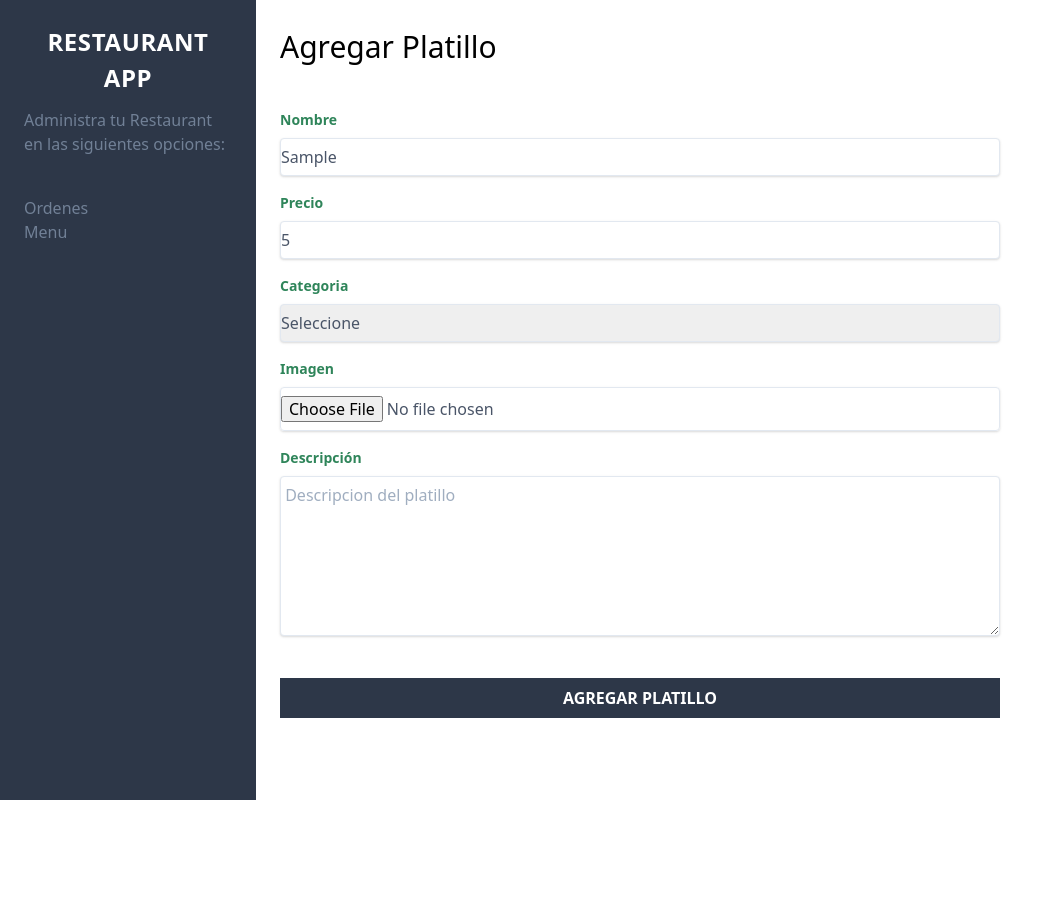
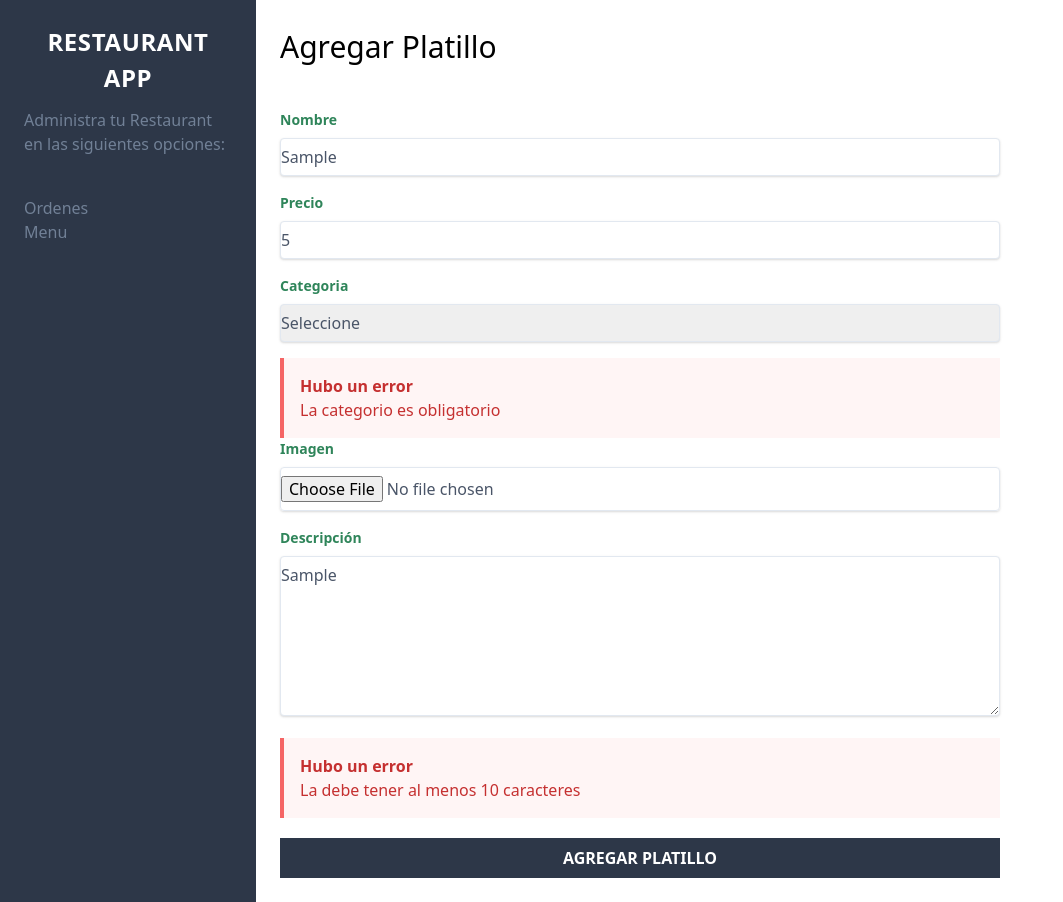
Before and after one commit to kkevin7/restautant_client_web, a React (Create React App) app: page /nuevo-platillo in a window 1280 px wide. Both pictures are taken after typing "Sample", "5", "Sample" into the empty fields and a click on the input "Agregar Platillo". Shown: the whole page, without its empty margins (0-1063 px from the left). Before the commit the page ends 800 px from the top, so only its background shows below. Built offline with nearby package versions, Linux system fonts and the light colour scheme.

Commit message:
validation messages

```diff
--- a/src/components/pages/NuevoPlatillo.js
+++ b/src/components/pages/NuevoPlatillo.js
@@ -16,8 +16,8 @@ function NuevoPlatillo() {
         validationSchema: Yup.object({
             nombre: Yup.string().min(3, 'Los Platillos deben tener al menos 3 caracteres').required('El nombre del platillo es obligatorio'),
             precio: Yup.number().min(1, 'Debes agregar un número').required('El precio es obligatorio'),
-            precio: Yup.string().required('La categorio es obligatorio'),
-            precio: Yup.string().min(10, 'La debe tener al menos 10 caracteres').required('La descripción es obligatorio'),
+            categoria: Yup.string().required('La categorio es obligatorio'),
+            descripcion: Yup.string().min(10, 'La debe tener al menos 10 caracteres').required('La descripción es obligatorio'),
         }),
         onSubmit: datos => {
             console.log(datos);
@@ -48,7 +48,7 @@ function NuevoPlatillo() {
               />
             </div>
             {formik.touched.nombre && formik.errors.nombre ? (
-                <div className="bg-red-100 border-l-4 border-red-500 text-red-700 p-4">
+                <div className="bg-red-100 border-l-4 border-red-500 text-red-700 p-4" role="alert">
                     <p className="font-bold">Hubo un error</p>
                     <p>{formik.errors.nombre}</p>
                 </div>
@@ -71,6 +71,12 @@ function NuevoPlatillo() {
                 className="shadow appearance-none border rounded w-full py-2 text-gray-700 leading-tight focus:outline-none focus:shadow-outline"
               />
             </div>
+            {formik.touched.precio && formik.errors.precio ? (
+                <div className="bg-red-100 border-l-4 border-red-500 text-red-700 p-4" role="alert">
+                    <p className="font-bold">Hubo un error</p>
+                    <p>{formik.errors.precio}</p>
+                </div>
+            ) : null }
             <div className="mb-4">
               <label
                 htmlFor="categoria"
@@ -94,6 +100,12 @@ function NuevoPlatillo() {
                 <option value="ensalada">Ensalada</option>
               </select>
             </div>
+            {formik.touched.categoria && formik.errors.categoria ? (
+                <div className="bg-red-100 border-l-4 border-red-500 text-red-700 p-4" role="alert">
+                    <p className="font-bold">Hubo un error</p>
+                    <p>{formik.errors.categoria}</p>
+                </div>
+            ) : null }
             <div className="mb-4">
               <label
                 htmlFor="imagen"
@@ -118,16 +130,21 @@ function NuevoPlatillo() {
                 Descripción
               </label>
               <textarea
-                id="nombre"
+                id="descripcion"
                 type="text"
                 value={formik.values.descripcion}
                 onChange={formik.handleChange}
                 onBlur={formik.handleBlur}
-                placeholder=" Descripcion del platillo"
+                placeholder=" Descripción del platillo"
                 className="shadow appearance-none border rounded w-full py-2 text-gray-700 leading-tight focus:outline-none focus:shadow-outline h-40"
               ></textarea>
             </div>
-
+            {formik.touched.descripcion && formik.errors.descripcion ? (
+                <div className="bg-red-100 border-l-4 border-red-500 text-red-700 p-4" role="alert">
+                    <p className="font-bold">Hubo un error</p>
+                    <p>{formik.errors.descripcion}</p>
+                </div>
+            ) : null }
             <input
               type="submit"
               value="Agregar Platillo"
```
